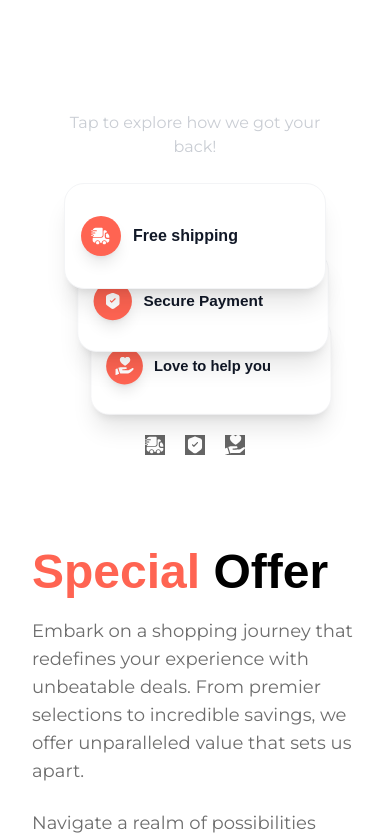
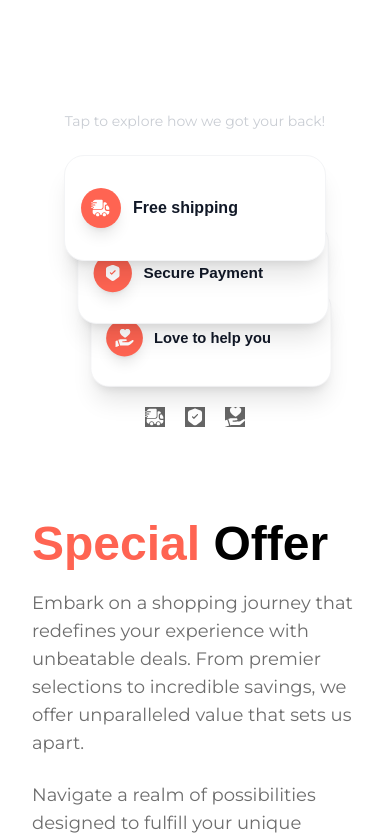
Before and after one commit to axoo01/Nike-Redefined, a React (Vite) app in the folder nikebody/: page / in a window 390 px wide. Shown: the part 3439-4274 px from the top of the page. Built offline with nearby package versions, Linux system fonts and the light colour scheme; a web font is replaced by a local one.

Commit message:
Font consistency

```diff
--- a/nikebody/src/components/MobileReviewCard.jsx
+++ b/nikebody/src/components/MobileReviewCard.jsx
@@ -40,7 +40,7 @@ const MobileReviewCard = ({ imgURL, customerName, rating, feedback, index, onSwi
         <p
           className="relative z-10 mb-6 font-medium text-gray-700 dark:text-gray-400 text-sm text-center max-w-[200px] leading-relaxed italic"
         >
-          {feedback}
+          "{feedback}"
         </p>
 
         {/* Rating */}
--- a/nikebody/src/sections/CustomerReviews.jsx
+++ b/nikebody/src/sections/CustomerReviews.jsx
@@ -31,7 +31,7 @@ const CustomerReviews = () => {
           <p className="info-text m-auto mt-4 max-w-lg text-center text-base">
             Hear genuine stories from our satisfied customers about their exceptional experiences with us.
           </p>
-          <p className="text-sm text-coral-red text-center mt-4 animate-pulse">
+          <p className="font-montserrat text-sm text-coral-red text-center mt-4 animate-pulse">
             ← Don't take our word for it - swipe theirs →
           </p>
           <div className="relative h-[380px] mt-4 overflow-hidden">
--- a/nikebody/src/sections/MobileServices.jsx
+++ b/nikebody/src/sections/MobileServices.jsx
@@ -29,7 +29,7 @@ const MobileServices = ({subtext}) => {
   return (
     <div className=" px-4">
       <div className="max-w-md mx-auto pt-6">
-        <p className="text-center font-montserrat text-gray-400 dark:text-light-gray lg:max-w-lg mb-6 animate-pulse">
+        <p className="text-sm text-center font-montserrat text-gray-400 dark:text-light-gray lg:max-w-lg mb-6 animate-pulse">
           Tap to explore how we got your back!
         </p>
 
```
